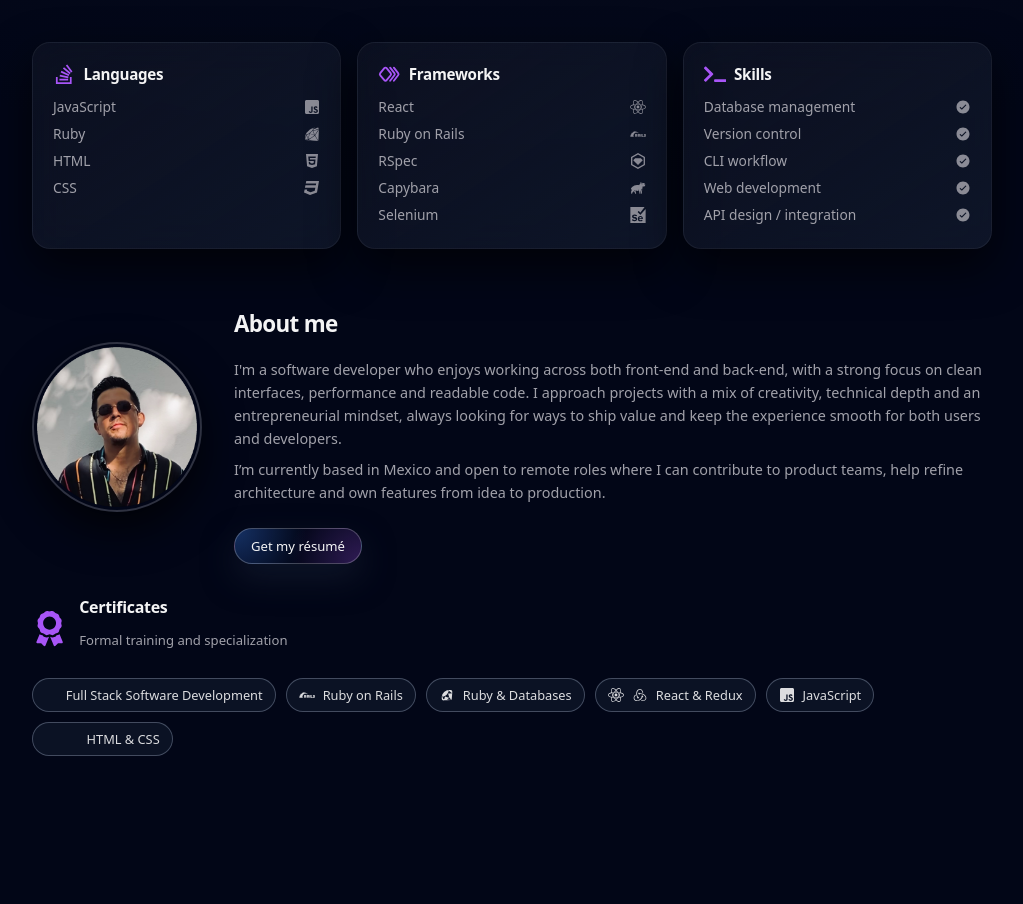
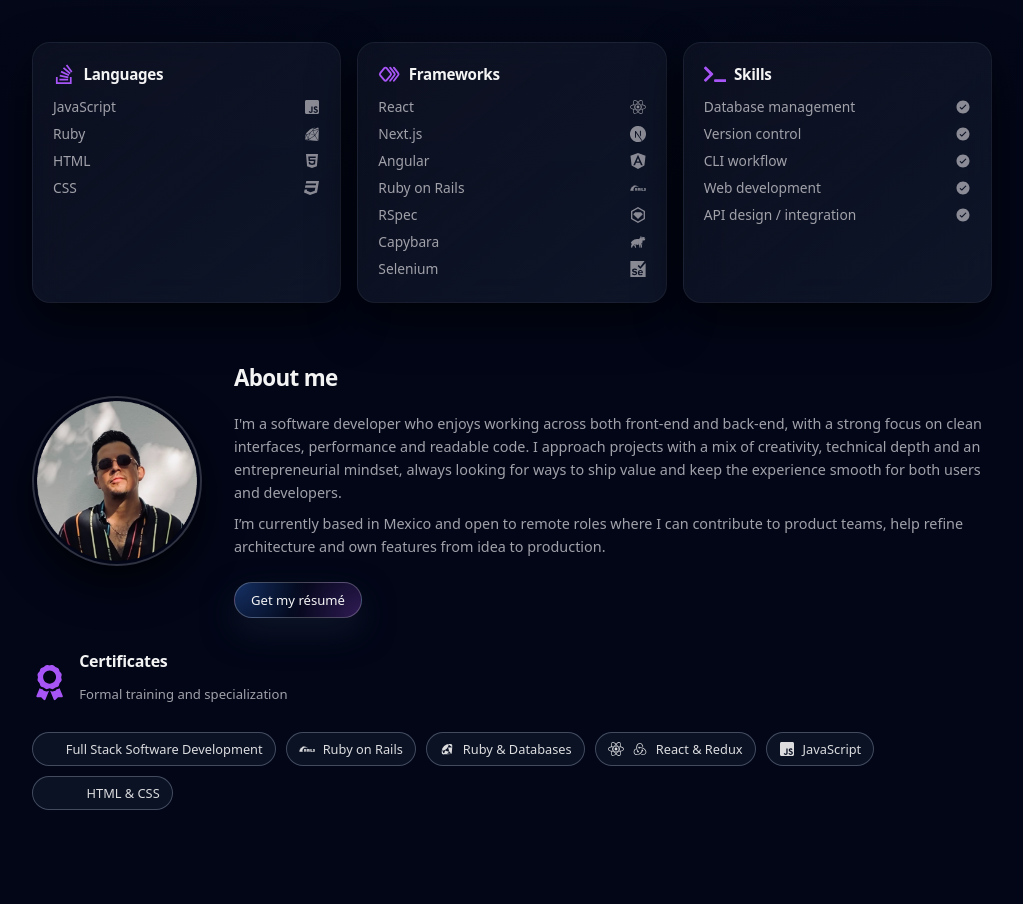
Before and after one commit to rudicarrilloypr/rc-portafolio, a React (Create React App) app: page / in a window 1280 px wide. Shown: the part 1303-2207 px from the top of the page, without its empty margins (128-1151 px from the left). Built offline with nearby package versions, Linux system fonts and the light colour scheme; some icons are missing.

Commit message:
Add angular and nextjs to about section

```diff
--- a/src/components/About/About.jsx
+++ b/src/components/About/About.jsx
@@ -10,7 +10,13 @@
 } from 'react-icons/fa';
 import { PiFileCssDuotone, PiFileHtmlDuotone } from "react-icons/pi";
 import { DiRubyRough, DiRuby } from "react-icons/di";
-import { SiRubyonrails, SiRubygems, SiSelenium } from "react-icons/si";
+import {
+  SiRubyonrails,
+  SiRubygems,
+  SiSelenium,
+  SiNextdotjs,
+  SiAngular,
+} from "react-icons/si";
 import { BiLogoRedux } from "react-icons/bi";
 import { GiCapybara } from "react-icons/gi";
 import { FaRegFileCode } from "react-icons/fa6";
@@ -68,6 +74,14 @@
                 <li>
                   <span>React</span>
                   <FaReact />
+                </li>
+                <li>
+                  <span>Next.js</span>
+                  <SiNextdotjs />
+                </li>
+                <li>
+                  <span>Angular</span>
+                  <SiAngular />
                 </li>
                 <li>
                   <span>Ruby on Rails</span>
```
